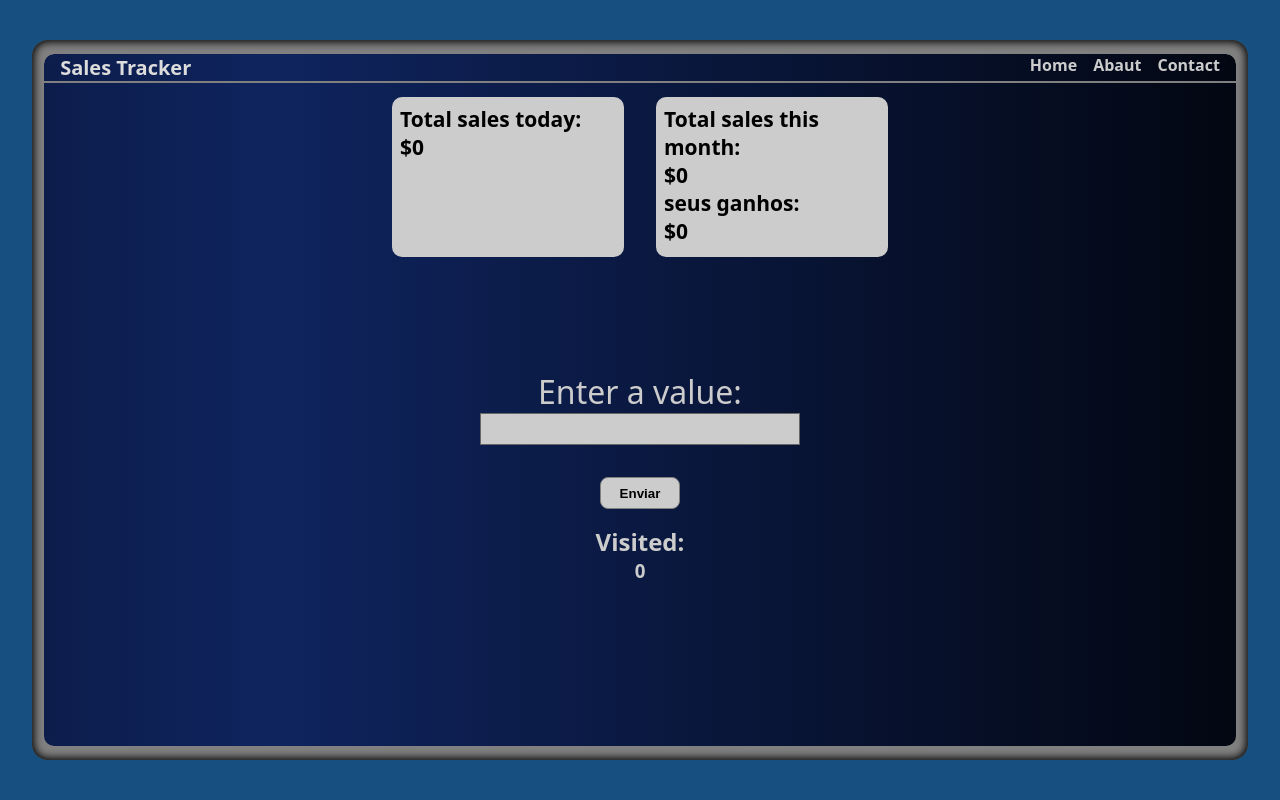
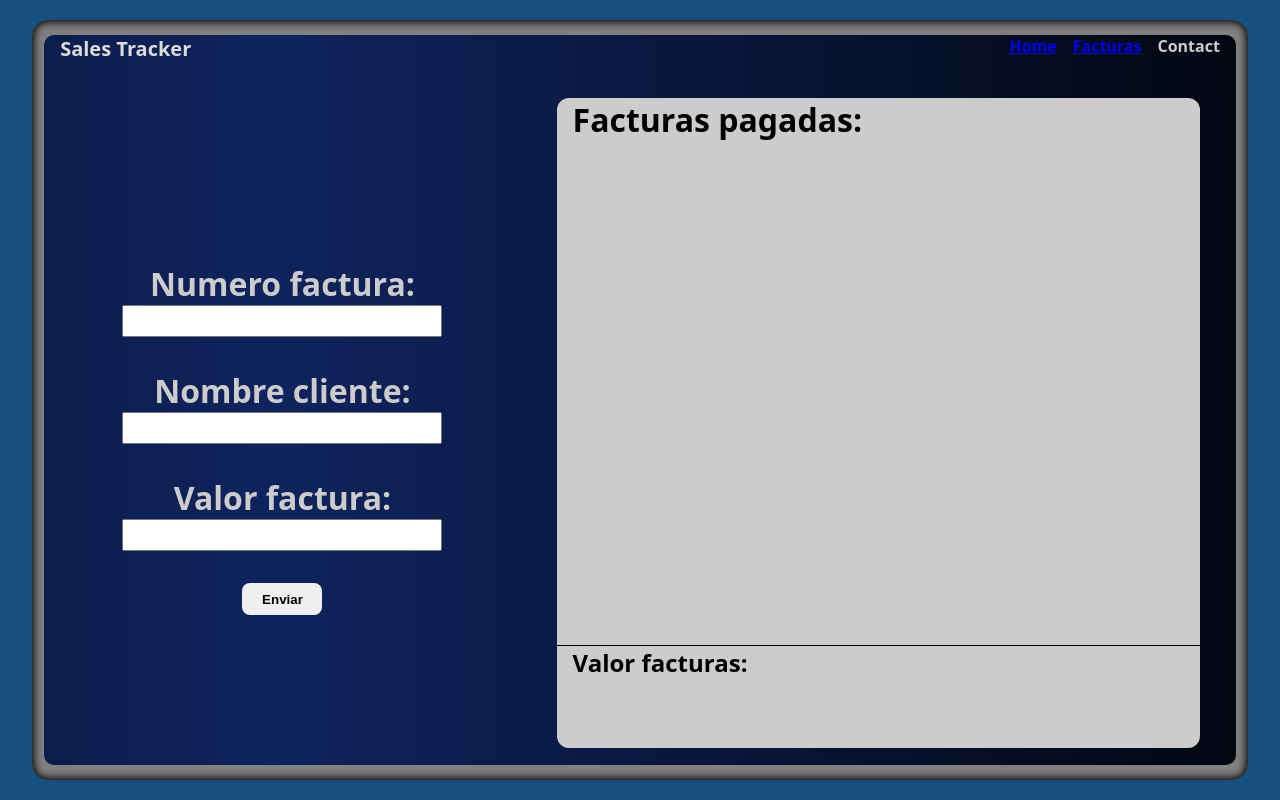
Before and after one commit to ordogens/ventas, a React (Vite) app: page /Facturas in a window 1280 px wide. Built offline with nearby package versions, Linux system fonts and the light colour scheme.

Commit message:
creacion de la interfaz de facturas

```diff
--- a/package.json
+++ b/package.json
@@ -13,6 +13,7 @@
     "@tailwindcss/vite": "^4.0.10",
     "react": "^19.0.0",
     "react-dom": "^19.0.0",
+    "react-router-dom": "^7.3.0",
     "tailwindcss": "^4.0.10"
   },
   "devDependencies": {
--- a/src/App.css
+++ b/src/App.css
@@ -1,5 +1,5 @@
 .App {
-  height: 90%;
+  height: 95%;
   width: 90%;
   background-color: gray;
   border-radius: 16px;
--- a/src/App.jsx
+++ b/src/App.jsx
@@ -1,14 +1,24 @@
 import './App.css'
+import { Facturas } from './facturas/Facturas'
+import { Header } from './Header/Header'
 import { Interfaz } from './interfaz/Interfaz'
-
+import { BrowserRouter, Routes, Route } from 'react-router-dom'
 
 
 export const App = () => {
 
   return (
       <div className='App'>
+        <BrowserRouter>
+        <Header/>
+        <Routes>
 
-        <Interfaz/>
+        <Route path='/' element={<Interfaz/>} />
+        <Route path='/Facturas' element={<Facturas/>} />
+
+        </Routes>
+        </BrowserRouter>
+
       </div>
   )
 }
--- a/src/Header/Header.css
+++ b/src/Header/Header.css
@@ -1,9 +1,12 @@
 .Header{
     height: 6%;
+    width: 95%;
     display: flex;
+    background: linear-gradient(to right, #0f245e, #000000, #0f245e);
+     background-size: 200% 100%;
+    animation: gradientShift 10s infinite linear;
     justify-content: space-between;
     padding-left: 1rem;
-    outline: 2px solid gray;
     border-radius: 10px 10px 0px 0px;
 
     h1{
@@ -13,6 +16,21 @@
         font-weight: bold;
     }
 }
+
+@media screen and (min-width: 768px) {
+    .Header {
+      width: 98%;
+    }
+  }
+
+  @keyframes gradientShift {
+    0% {
+      background-position: 200% 0;
+    }
+    100% {
+      background-position: -200% 0;
+    }
+  }
 
 ul{
     display: flex;
--- a/src/Header/Header.jsx
+++ b/src/Header/Header.jsx
@@ -1,4 +1,5 @@
 import "./Header.css";
+import { NavLink } from "react-router-dom";
 
 export const Header = () => {
   return (
@@ -6,8 +7,8 @@ export const Header = () => {
       <h1>Sales Tracker</h1>
       <nav>
         <ul>
-         <li>Home</li>
-         <li>Abaut</li>
+         <NavLink to='/'>Home</NavLink>
+         <NavLink to='/Facturas'>Facturas</NavLink>
          <li>Contact</li>
         </ul>
       </nav>
--- /dev/null
+++ b/src/facturas/Facturas.css
@@ -0,0 +1,86 @@
+.Facturas{
+ border-radius: 0 0 10px 10px;
+  width: 95%;
+  height: 90%;
+  background: linear-gradient(to right, #0f245e, #000000, #0f245e);
+  background-size: 200% 100%;
+  display: flex;
+  animation: gradientShift 10s infinite linear;
+
+}
+
+@keyframes gradientShift {
+  0% {
+    background-position: 200% 0;
+  }
+  100% {
+    background-position: -200% 0;
+  }
+}
+
+@media screen and (min-width: 768px) {
+    .Facturas {
+      width: 98%;
+    }
+  }
+
+  .inputs{
+    width: 40%;
+    height: 100%;
+    display: flex;
+    flex-direction: column;
+    align-items: center;
+    justify-content: center;
+
+    .labelP{
+        font-weight: bolder;
+        color: #ccc;
+        font-size: 2rem;
+        margin-top: 2rem;
+    }
+
+    .inputL{
+        outline: none;
+        width: 20rem;
+        height: 2rem;
+    }
+
+    .bbb{
+        font-weight: bolder;
+        width: 5rem;
+        height: 2rem;
+        border-radius: 8px;
+        margin-top: 2rem;
+        cursor: pointer;
+        border: none;
+    }
+
+  }
+
+   .vistas{
+    display: flex;
+    justify-content: center;
+    align-items: center;
+    flex-direction: column;
+    width: 60%;
+    height: 100%;
+
+
+    .pantalla{
+    width: 90%;
+    height: 80%;
+    background-color: #ccc;
+    border-radius: 12px 12px 0 0;
+    padding-left: 1rem;
+
+    }
+
+    .pantallaValor{
+        background-color: #ccc;
+        width: 90%;
+        height: 15%;
+        border-top: 1px solid #000;
+        border-radius: 0 0 12px 12px;
+        padding-left: 1rem;
+    }
+  }
--- /dev/null
+++ b/src/facturas/Facturas.jsx
@@ -0,0 +1,34 @@
+import { Header } from "../Header/Header"
+import './Facturas.css'
+
+
+export const Facturas = () => {
+
+    return (
+        <div className="Facturas">
+        <div className="inputs">
+
+        <label className="labelP">Numero factura:</label>
+        <input type="text" className="inputL" />
+
+        <label className="labelP">Nombre cliente:</label>
+        <input type="text" className="inputL" />
+
+        <label className="labelP">Valor factura:</label>
+        <input type="text" className="inputL" />
+
+        <button className="bbb">Enviar</button>
+        </div>
+
+        <div className="vistas">
+
+            <div className="pantalla">
+            <h1>Facturas pagadas:</h1>
+            </div>
+            <div className="pantallaValor">
+                <h2>Valor facturas:</h2>
+            </div>
+        </div>
+    </div>
+  )
+}
--- a/src/interfaz/Interfaz.css
+++ b/src/interfaz/Interfaz.css
@@ -1,7 +1,7 @@
 .Interfaz {
-  border-radius: 10px;
+  border-radius: 0 0 10px 10px;
   width: 95%;
-  height: 96%;
+  height: 90%;
   background: linear-gradient(to right, #0f245e, #000000, #0f245e);
   background-size: 200% 100%;
   display: flex;
--- a/src/interfaz/Interfaz.jsx
+++ b/src/interfaz/Interfaz.jsx
@@ -17,7 +17,6 @@ export const Interfaz = () => {
 
   return (
     <div className="Interfaz">
-      <Header/>
       <div className="Interfas">
         <div className="valores">
           <h2>Total sales today:</h2>
```
Also changed, not shown: 1 other file (tests, documents, lock files or other folders).
